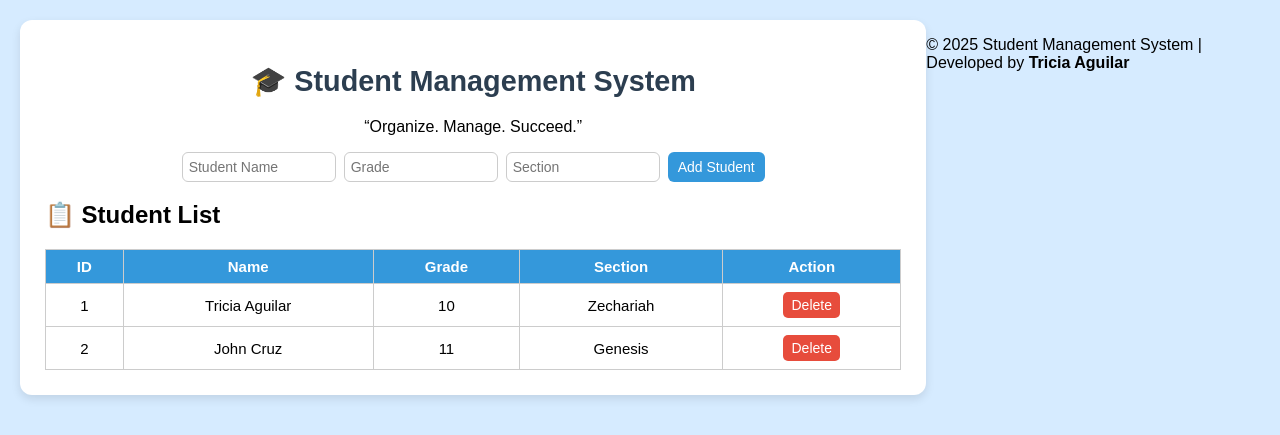
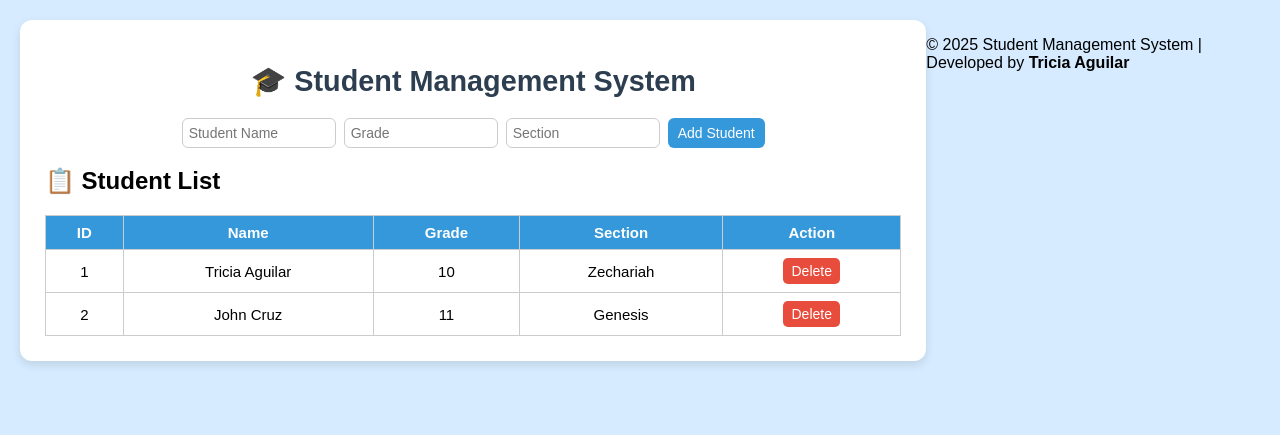
Before and after one commit to aguilartricia-netizen/aguilartricia, a Flask app: page / in a window 1280 px wide. Shown: the top 435 px of the page. Run offline with Flask 3, Linux system fonts and the light colour scheme.

Commit message:
Fix HTML encoding issues in index.html

```diff
--- a/templates/index.html
+++ b/templates/index.html
@@ -11,8 +11,6 @@
 <body>
   <div class="container">
     <h1>🎓 Student Management System</h1>
-    <p><center>“Organize. Manage. Succeed.”</center></p>
-
     <form id="studentForm">
       <input type="text" id="name" placeholder="Student Name" required>
       <input type="number" id="grade" placeholder="Grade" required>
```
